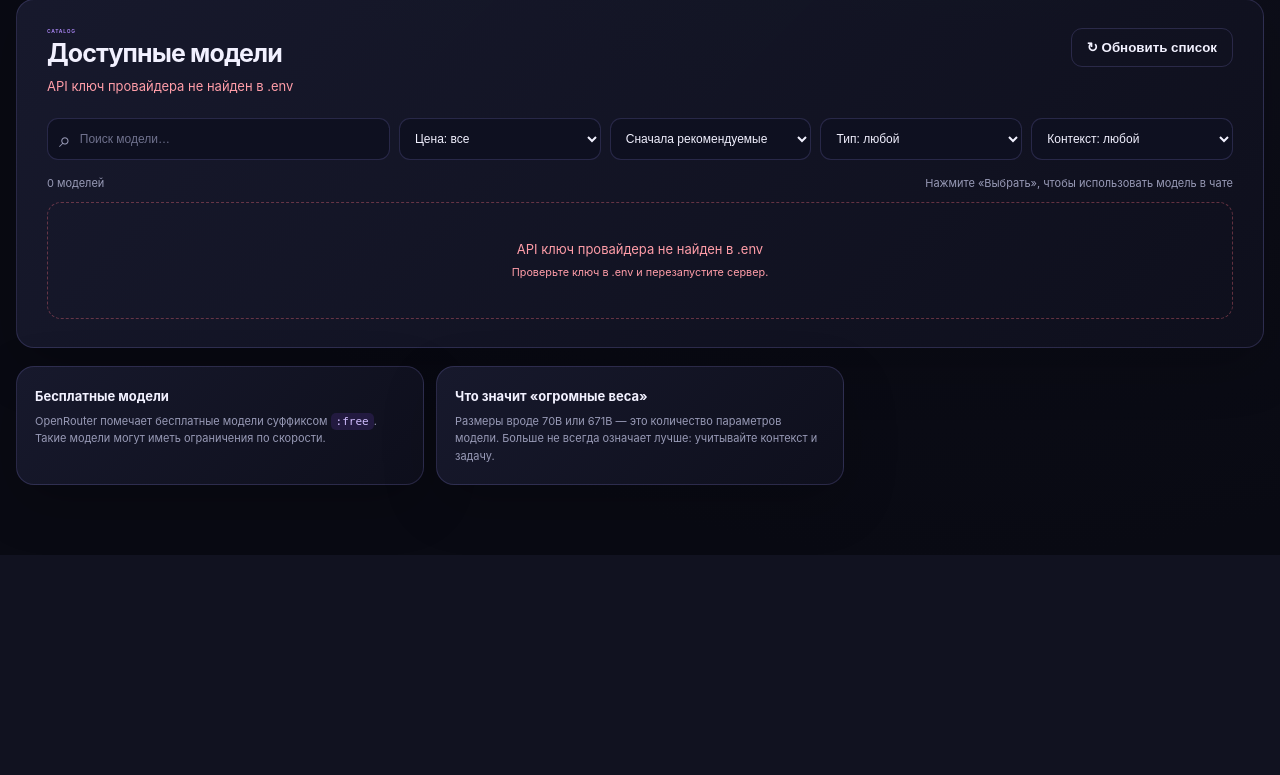
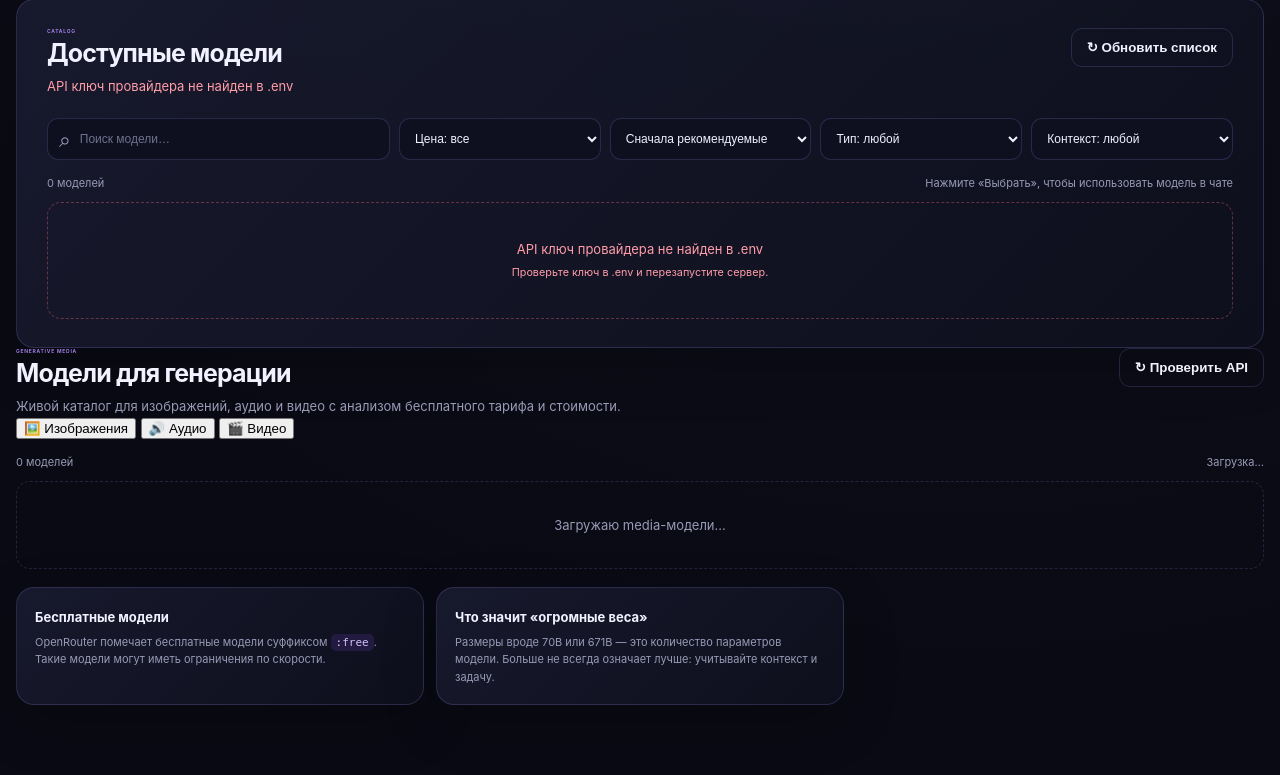
Before and after one commit to podshoevbunyod16-sketch/NovaMind, a Flask app: page /settings in a window 1280 px wide. Shown: the part 381-1156 px from the top of the page. Before the commit the page ends 936 px from the top, so only its background shows below. Run offline with Flask 3, Linux system fonts and the light colour scheme; data that the repository does not hold is empty.

Commit message:
Add image audio video model tabs to settings

```diff
--- a/templates/settings.html
+++ b/templates/settings.html
@@ -53,6 +53,24 @@
         <div class="model-grid" id="modelGrid"><div class="empty-card">Модели ещё не загружены</div></div>
       </section>
 
+      <section class="media-section">
+        <div class="catalog-heading">
+          <div>
+            <div class="eyebrow">GENERATIVE MEDIA</div>
+            <h2>Модели для генерации</h2>
+            <p>Живой каталог для изображений, аудио и видео с анализом бесплатного тарифа и стоимости.</p>
+          </div>
+          <button class="outline-btn" id="refreshMedia" type="button">↻ Проверить API</button>
+        </div>
+        <div class="media-tabs" id="mediaTabs">
+          <button type="button" class="media-tab active" data-media-type="image">🖼️ Изображения</button>
+          <button type="button" class="media-tab" data-media-type="audio">🔊 Аудио</button>
+          <button type="button" class="media-tab" data-media-type="video">🎬 Видео</button>
+        </div>
+        <div class="catalog-meta"><span id="mediaCount">0 моделей</span><span id="mediaStatus">Загрузка…</span></div>
+        <div class="model-grid" id="mediaGrid"><div class="empty-card">Загружаю media-модели…</div></div>
+      </section>
+
       <section class="tips-grid">
         <article><strong>Бесплатные модели</strong><p>OpenRouter помечает бесплатные модели суффиксом <code>:free</code>. Такие модели могут иметь ограничения по скорости.</p></article>
         <article><strong>Что значит «огромные веса»</strong><p>Размеры вроде 70B или 671B — это количество параметров модели. Больше не всегда означает лучше: учитывайте контекст и задачу.</p></article>
```
